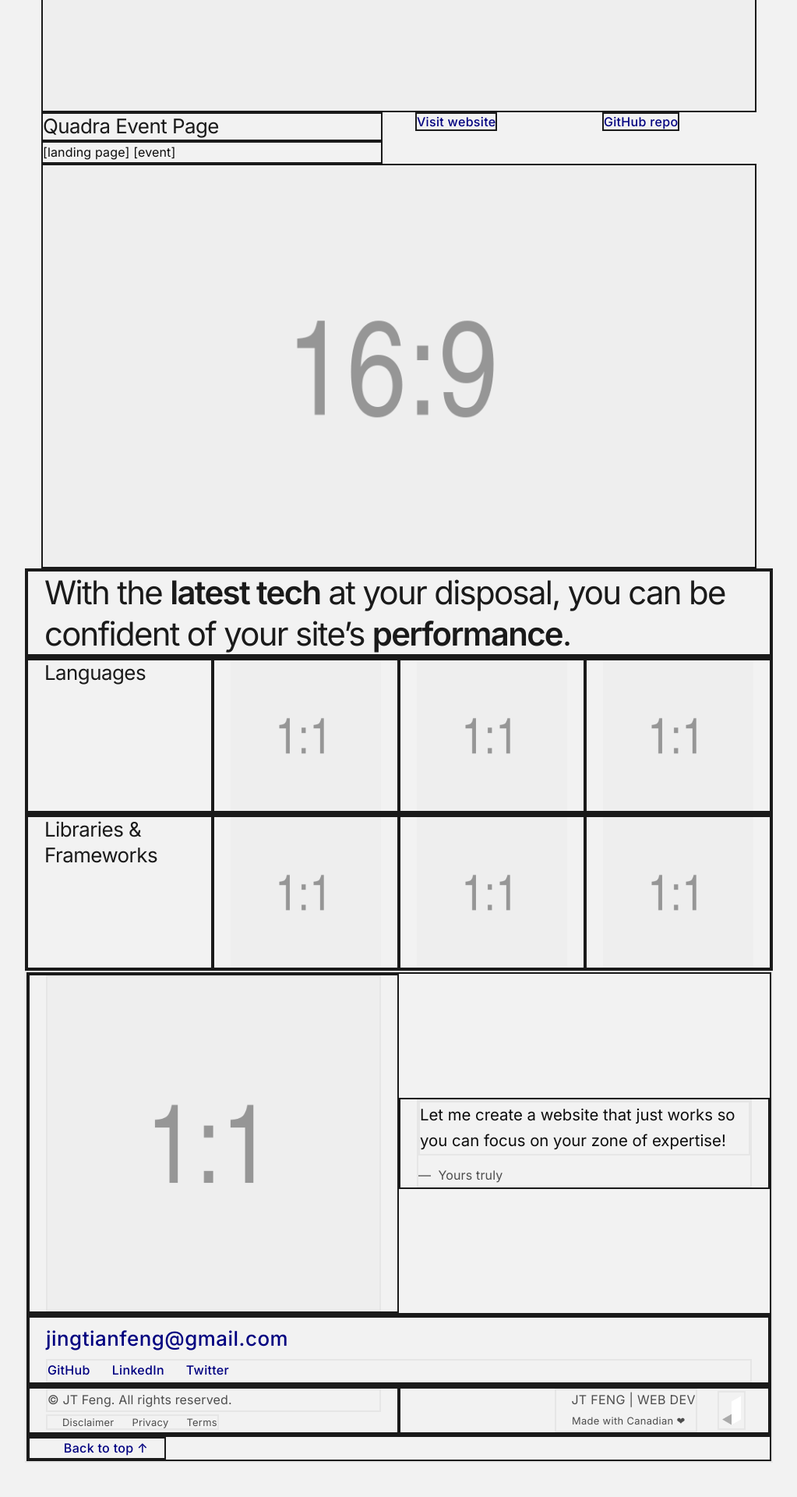
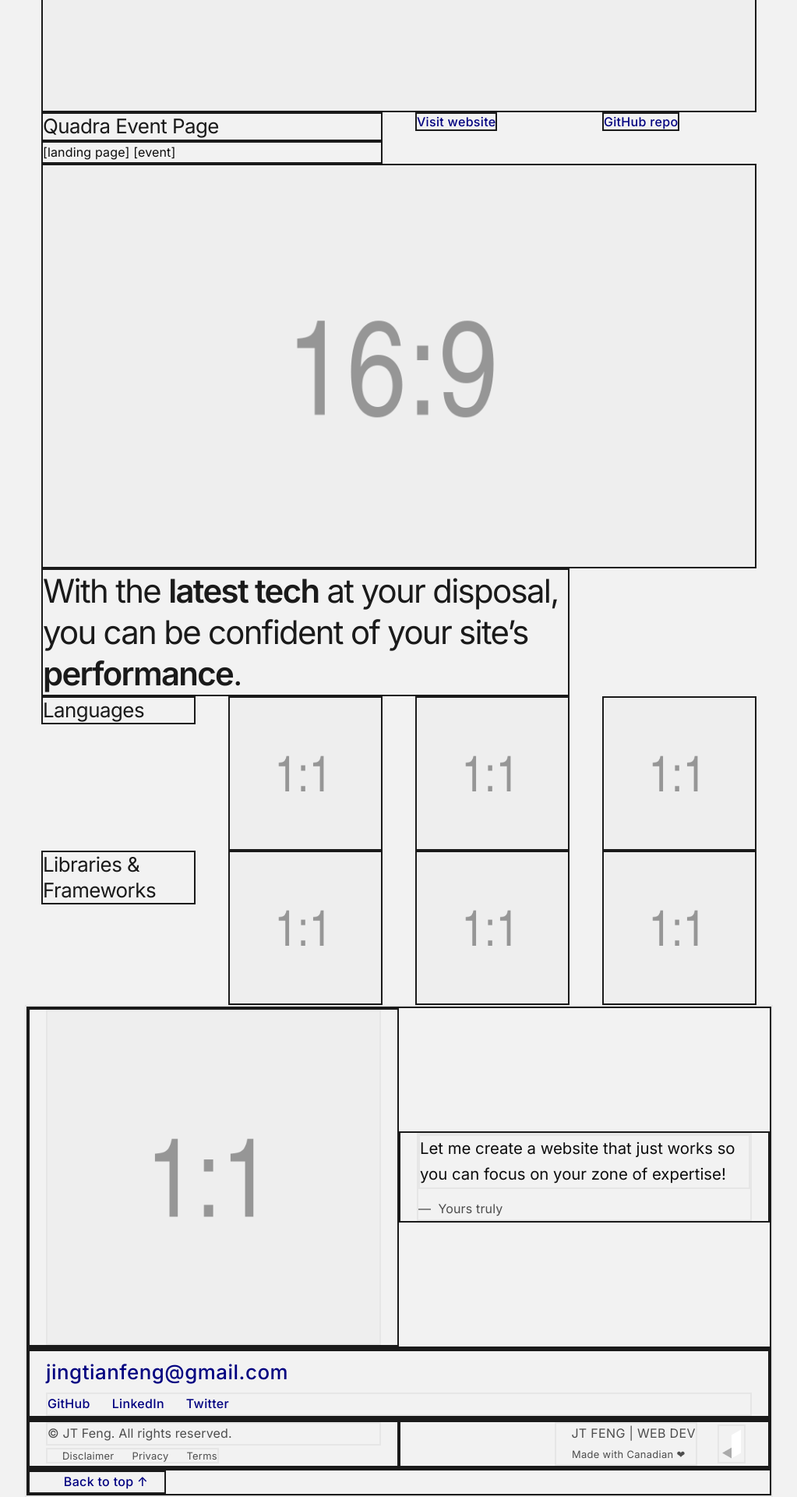
Before and after one commit to jingtianfeng/jtfeng-personal-1, a Jekyll site: the page built from index.html, in a window 1280 px wide. Shown: the part 1305-3225 px from the top of the page at 78% size, without its empty margins (128-1151 px from the left). Built offline with Jekyll 4.4.1, drawn with Linux system fonts in a browser that asks for light colours; before the commit the page ends 3181 px from its top, so only the background shows below that.

Commit message:
Update index: wrap column elements with <div> for #frontend-skill

```diff
--- a/index.html
+++ b/index.html
@@ -139,57 +139,57 @@
 </section>
 <section id="frontend-skill">
     <div class="container">
-        <div class="border border-dark
-                    row">
-            <h2 class="border border-dark
-                       col-4">
+        <div class="row">
+            <div class="col-4 col-md-3">
+                <h2 class="border border-dark">
                     With the <strong>latest tech</strong> at your disposal,
                     you can be confident of your site’s <strong>performance</strong>.
                 </h2>
             </div>
-        <div class="border border-dark
-                    row">
-            <h3 class="border border-dark
-                       col-4 col-md-1">
+        </div>
+        <div class="row">
+            <div class="col-4 col-md-1">
+                <h3 class="border border-dark">
                     Languages
                 </h3>
-            <img class="border border-dark
-                        img-fluid
-                        col-2 col-md-1"
+            </div>
+            <div class="col-2 col-md-1">
+                <img class="border border-dark img-fluid"
                      src="/assets/img/placeholder-1x1.png" alt="HTML"
                      height="160" width="auto">
-            <img class="border border-dark
-                        img-fluid
-                        col-2 col-md-1"
+            </div>
+            <div class="col-2 col-md-1">
+                <img class="border border-dark img-fluid"
                      src="/assets/img/placeholder-1x1.png" alt="CSS"
                      height="160" width="auto">
-            <img class="border border-dark
-                        img-fluid
-                        col-2 col-md-1"
+            </div>
+            <div class="col-2 col-md-1">
+                <img class="border border-dark img-fluid"
                      src="/assets/img/placeholder-1x1.png" alt="JavaScript"
                      height="160" width="auto">
             </div>
-        <div class="border border-dark
-                    row">
-            <h3 class="border border-dark
-                       col-4 col-md-1">
+        </div>
+        <div class="row">
+            <div class="col-4 col-md-1">
+                <h3 class="border border-dark">
                     Libraries & Frameworks
                 </h3>
-            <img class="border border-dark
-                        img-fluid
-                        col-2 col-md-1"
+            </div>
+            <div class="col-2 col-md-1">
+                <img class="border border-dark img-fluid"
                      src="/assets/img/placeholder-1x1.png" alt="Bootstrap"
                      height="160" width="auto">
-            <img class="border border-dark
-                        img-fluid
-                        col-2 col-md-1"
+            </div>
+            <div class="col-2 col-md-1">
+                <img class="border border-dark img-fluid"
                      src="/assets/img/placeholder-1x1.png" alt="Jekyll"
                      height="160" width="auto">
-            <img class="border border-dark
-                        img-fluid
-                        col-2 col-md-1"
+            </div>
+            <div class="col-2 col-md-1">
+                <img class="border border-dark img-fluid"
                      src="/assets/img/placeholder-1x1.png" alt="React"
                      height="160" width="auto">
             </div>
         </div>
+    </div>
 </section>
```
Lines whose indentation alone changed are shown as unchanged.
